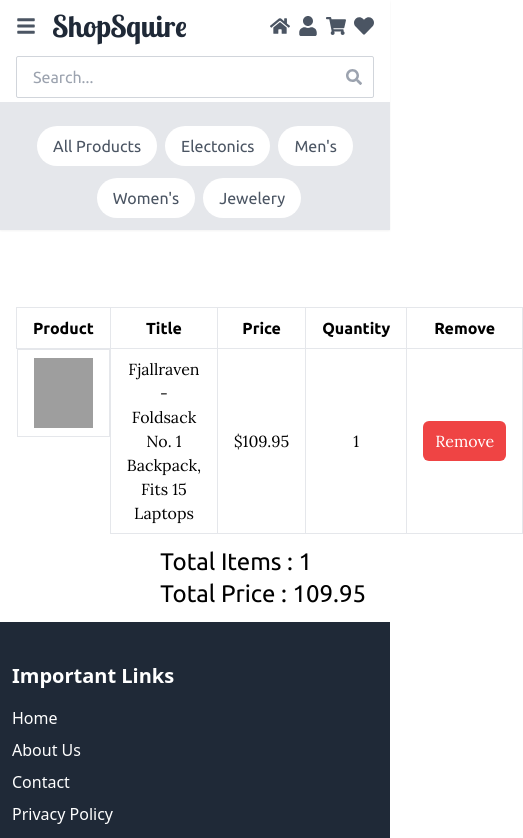
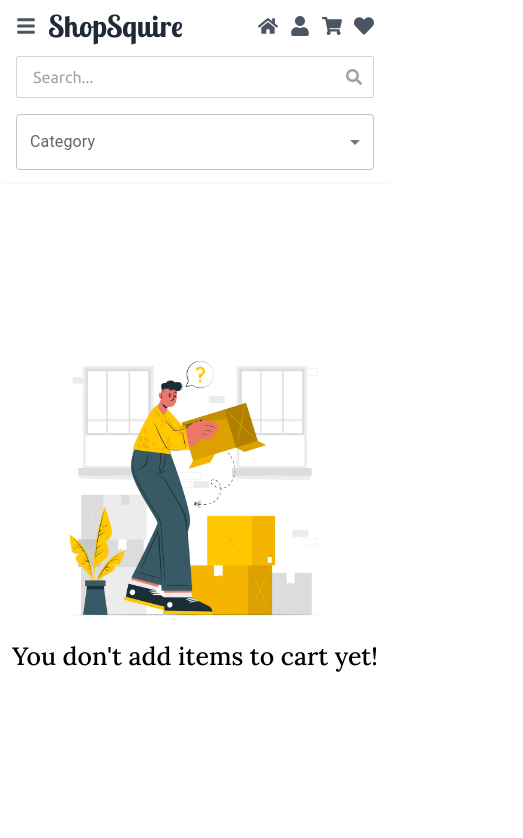
Before and after one commit to himanshusharma2007/ShopSquire, a React (Vite) app: page /cart in a window 390 px wide. Shown: the top 838 px of the page, 523 px wide, since content can reach past the window. Built offline with nearby package versions, Linux system fonts and the light colour scheme; grey boxes are pictures that could not be loaded.

Commit message:
add to cart functionality added

```diff
--- a/index.html
+++ b/index.html
@@ -10,6 +10,7 @@
       href="https://fonts.googleapis.com/css2?family=Lobster+Two:ital,wght@0,400;0,700;1,400;1,700&family=Lora:ital,wght@0,400..700;1,400..700&family=Ubuntu:ital,wght@0,300;0,400;0,500;0,700;1,300;1,400;1,500;1,700&display=swap"
       rel="stylesheet"
     />
+    <!-- <link rel="stylesheet" href="index.css"> -->
     <title>ShopSquire</title>
   </head>
   <body>
--- a/src/App.css
+++ b/src/App.css
@@ -1,3 +1,4 @@
+
 .website-name {
   font-family: "Lobster Two", sans-serif;
   font-weight: 400;
@@ -12,8 +13,7 @@
   font-family: "Lora", serif;
   font-optical-sizing: auto;
 }
-@media (min-width: 768px) {
-  .device-screen {
-    min-height: 80vh;
-  }
+
+.device-screen {
+  min-height: 80vh;
 }
--- a/src/App.jsx
+++ b/src/App.jsx
@@ -8,9 +8,22 @@ import "./App.css";
 import Cart from "./pages/Cart";
 
 const App = () => {
-
+  // const testobj = {
+  //   id: 1,
+  //   title: "Fjallraven - Foldsack No. 1 Backpack, Fits 15 Laptops",
+  //   price: 109.95,
+  //   description:
+  //     "Your perfect pack for everyday use and walks in the forest. Stash your laptop (up to 15 inches) in the padded sleeve, your everyday",
+  //   category: "men's clothing",
+  //   image: "https://fakestoreapi.com/img/81fPKd-2AYL._AC_SL1500_.jpg",
+  //   rating: {
+  //     rate: 3.9,
+  //     count: 120,
+  //   },
+  // };
 
     const [wishedProducts, setWishedProducts] = useState([]);
+    const [cartProducts, setcartProducts] = useState([]);
   return (
     <Router>
       <Routes>
@@ -19,6 +32,8 @@ const App = () => {
           path="/"
           element={
             <Home
+              cartProducts={cartProducts}
+              setcartProducts={setcartProducts}
               wishedProducts={wishedProducts}
               setWishedProducts={setWishedProducts}
             />
@@ -28,13 +43,23 @@ const App = () => {
           path="/mywishlist"
           element={
             <MyWishlist
+              cartProducts={cartProducts}
+              setcartProducts={setcartProducts}
               wishedProducts={wishedProducts}
               setWishedProducts={setWishedProducts}
             />
           }
         />
         <Route path="/login" element={<Login />} />
-        <Route path="/cart" element={<Cart />} />
+        <Route
+          path="/cart"
+          element={
+            <Cart
+              cartProducts={cartProducts}
+              setcartProducts={setcartProducts}
+            />
+          }
+        />
       </Routes>
     </Router>
   );
--- a/src/components/Filters.jsx
+++ b/src/components/Filters.jsx
@@ -1,9 +1,18 @@
-import React from 'react'
+import React from "react";
+import { Select, MenuItem, FormControl, InputLabel } from "@mui/material";
 
-const Filters = ({FilterProducts}) => {
+const Filters = ({ FilterProducts }) => {
+  const [selectedCategory, setSelectedCategory] = React.useState("");
+
+  const handleCategoryChange = (event) => {
+    setSelectedCategory(event.target.value);
+    FilterProducts(event.target.value.toLowerCase());
+  };
+
   return (
-    <div className="bg-gray-200 ">
-      <div className=" mx-auto py-3 flex flex-wrap items-center justify-center space-x-2 space-y-3 sm:space-y-0 sm:space-x-4 Ubuntu">
+    <div className="bg-gray-200">
+      {/* Large screen filters */}
+      <div className="mx-auto py-3 hidden md:flex flex-wrap items-center justify-center space-x-2 space-y-3 sm:space-y-0 sm:space-x-4 Ubuntu ">
         <button
           onClick={() => FilterProducts("")}
           className="px-4 py-2 rounded-full bg-white text-gray-600 hover:bg-gray-100 mt-3 sm:mt-0"
@@ -34,11 +43,29 @@ const Filters = ({FilterProducts}) => {
         >
           Jewelery
         </button>
+      </div>
 
-        {/* Add more filter options as needed */}
+      {/* Small screen filters (dropdown) */}
+      <div className="mx-auto py-3 md:hidden px-4 bg-white">
+        <FormControl fullWidth>
+          <InputLabel id="category-select-label">Category</InputLabel>
+          <Select
+            labelId="category-select-label"
+            id="category-select"
+            value={selectedCategory}
+            onChange={handleCategoryChange}
+            label="Category"
+          >
+            <MenuItem value="">All Products</MenuItem>
+            <MenuItem value="electronics">Electronics</MenuItem>
+            <MenuItem value="men's clothing">Men's</MenuItem>
+            <MenuItem value="women's clothing">Women's</MenuItem>
+            <MenuItem value="jewelery">Jewelery</MenuItem>
+          </Select>
+        </FormControl>
       </div>
     </div>
   );
 };
 
-export default Filters
+export default Filters;
--- a/src/components/Footer.jsx
+++ b/src/components/Footer.jsx
@@ -4,7 +4,7 @@ import { FaCcVisa, FaCcMastercard, FaCcPaypal } from "react-icons/fa";
 
 const Footer = () => {
   return (
-    <footer className="bg-gray-800 text-white py-10  px-3">
+    <footer className="bg-gray-800 text-white py-10  px-4 Lora">
       <div className="container mx-auto grid grid-cols-1 md:grid-cols-3 gap-8">
         <div>
           <h3 className="text-xl font-bold mb-4">Important Links</h3>
@@ -84,8 +84,8 @@ const Footer = () => {
       </div>
       <div className="container mx-auto mt-8 text-center">
         <p>
-          &copy; {new Date().getFullYear()} ShopSquire. All rights
-          reserved. This website made by Himanshu Sharma.
+          &copy; {new Date().getFullYear()} ShopSquire. All rights reserved.
+          This website made by Himanshu Sharma.
         </p>
       </div>
     </footer>
--- a/src/components/Header.jsx
+++ b/src/components/Header.jsx
@@ -21,7 +21,7 @@ const Header = ({ FilterProducts, searchTerm, setSearchTerm }) => {
     <header className="bg-white shadow-sm fixed top-0 left-0 right-0 z-10 max-h-[35vh] overflow-y-hidden">
       <div className=" mx-auto flex items-center justify-between px-4 py-2">
         <div className="flex items-center">
-          <button className="md:hidden mr-4" onClick={toggleDrawer}>
+          <button className="md:hidden mr-3" onClick={toggleDrawer}>
             <FaBars className="text-gray-600 text-xl" />
           </button>
           <Link to="/">
@@ -45,7 +45,7 @@ const Header = ({ FilterProducts, searchTerm, setSearchTerm }) => {
             <FaSearch className="absolute right-3 top-1/2 transform -translate-y-1/2 text-gray-400" />
           </div>
         </div>
-        <div className="flex items-center space-x-2 sm:space-x-6">
+        <div className="flex items-center space-x-3 md:space-x-2 sm:space-x-6">
           <Link to="/">
             <button className="flex justify-center items-center space-x-1 text-gray-600 hover:text-gray-800">
               <FaHome className="text-xl" />
--- a/src/components/Notfound.jsx
+++ b/src/components/Notfound.jsx
@@ -3,9 +3,9 @@ import React from 'react'
  const NotFoundComp = ({ image,caption }) => {
 
    return (
-     <div className="wraper flex flex-col justify-center items-center  mt-[35vh] sm:mt-[30vh] md:mt-[20vh]  device-screen">
-       <img src={image} alt="not found" className="w-[200px] h-[200px] md:w-[400px] md:h-[400px]" />
-       <figcaption className='text-[25px] font-medium Lora '>{caption}</figcaption>
+     <div className="wraper flex flex-col justify-center items-center mt-[20vh] device-screen">
+       <img src={image} alt="not found" className="w-[300px] h-[300px] md:w-[400px] md:h-[400px]" />
+       <figcaption className='text-[25px] font-medium Lora text-center mx-3'>{caption}</figcaption>
      </div>
    );
  };
--- a/src/index.css
+++ b/src/index.css
@@ -1,4 +1,5 @@
 @import 'tailwindcss/base';
 @import 'tailwindcss/components';
 @import 'tailwindcss/utilities';
+
 /* <!-- index.css file */
--- a/src/pages/Cart.jsx
+++ b/src/pages/Cart.jsx
@@ -1,28 +1,50 @@
 import React, { useState } from "react";
 import Layout from "../components/Layout";
+import NotFoundComp from "../components/Notfound";
+import image from "../assets/6028969.jpg";
+import { GrClose } from "react-icons/gr";
 
-const Cart = () => {
-  const testobj = {
-    id: 1,
-    title: "Fjallraven - Foldsack No. 1 Backpack, Fits 15 Laptops",
-    price: 109.95,
-    description:
-      "Your perfect pack for everyday use and walks in the forest. Stash your laptop (up to 15 inches) in the padded sleeve, your everyday",
-    category: "men's clothing",
-    image: "https://fakestoreapi.com/img/81fPKd-2AYL._AC_SL1500_.jpg",
-    rating: {
-      rate: 3.9,
-      count: 120,
-    },
+const Cart = ({ cartProducts, setcartProducts }) => {
+  const [productQuantities, setProductQuantities] = useState(
+    cartProducts.reduce((acc, product) => {
+      acc[product.id] = 1;
+      return acc;
+    }, {})
+  );
+
+  // Calculate total price and total items
+  let totalPrice = 0;
+  let totalItems = 0;
+  for (const product of cartProducts) {
+    const quantity = productQuantities[product.id] || 0;
+    const roundedPrice = Math.round(product.price * 100) / 100; // Round price to two decimal places
+    totalPrice += roundedPrice * quantity;
+    totalItems += quantity;
+  }
+
+  // Remove product from cart
+  const removeProduct = (productId) => {
+    setcartProducts((prevCartProducts) =>
+      prevCartProducts.filter((product) => product.id !== productId)
+    );
+    setProductQuantities((prevProductQuantities) => {
+      const updatedQuantities = { ...prevProductQuantities };
+      delete updatedQuantities[productId];
+      return updatedQuantities;
+    });
   };
 
-  const [cartProducts, setCartProducts] = useState([testobj]);
-  const [quantity, setQuantity] = useState(1);
-  var totalPrice=0;
-  var noOfProducts=0;
   return (
     <Layout>
-      <div className="mt-[35vh] sm:mt-[30vh] md:mt-[20vh] device-screen w-full px-4 py-3">
+      {cartProducts.length === 0 ? (
+        <NotFoundComp
+          image={image}
+          caption="You don't add items to cart yet!"
+        />
+      ) : (
+        <div className="mt-[25vh] md:mt-[20vh] device-screen w-full px-4 py-3">
+          {/* Table for large devices */}
+          <div className="hidden md:block">
             <div className="lg:min-h-[63vh]">
               <table className="w-full border-collapse">
                 <thead>
@@ -45,10 +67,44 @@ const Cart = () => {
                         />
                       </td>
                       <td className="border px-4 py-2">{product.title}</td>
-                  <td className="border px-4 py-2">${product.price}</td>
-                  <td className="border px-4 py-2">{quantity}</td>
                       <td className="border px-4 py-2">
-                    <button className="px-3 py-2 text-white bg-red-500 rounded-md">
+                        ${product.price.toFixed(2)}
+                      </td>
+                      <td className="border px-4 py-2 ">
+                        <div className="wraper flex space-x-3 justify-center items-center">
+                          <button
+                            onClick={() =>
+                              setProductQuantities((prevState) => ({
+                                ...prevState,
+                                [product.id]: prevState[product.id] + 1,
+                              }))
+                            }
+                            className="w-6 h-6 border-2 border-black flex justify-center items-center"
+                          >
+                            +
+                          </button>
+                          <div>{productQuantities[product.id]}</div>
+                          <button
+                            onClick={() =>
+                              setProductQuantities((prevState) => ({
+                                ...prevState,
+                                [product.id]:
+                                  prevState[product.id] > 1
+                                    ? prevState[product.id] - 1
+                                    : 1,
+                              }))
+                            }
+                            className="w-6 h-6 border-2 border-black flex justify-center items-center"
+                          >
+                            -
+                          </button>
+                        </div>
+                      </td>
+                      <td className="border px-4 py-2">
+                        <button
+                          onClick={() => removeProduct(product.id)}
+                          className="px-3 py-2 text-white bg-red-500 rounded-md"
+                        >
                           Remove
                         </button>
                       </td>
@@ -57,21 +113,80 @@ const Cart = () => {
                 </tbody>
               </table>
             </div>
-        <div className=" w-full  flex flex-col justify-center items-end pr-2 Ubuntu text-2xl mt-3 ">
-          <div>
-            {cartProducts.map((product) => {
-              totalPrice += product.price;
-              noOfProducts++;
-            })}
-            <div className="list1">
-              <h1>Total Items : {noOfProducts}</h1>
           </div>
-            <div className="list1">
-              <h1>Total Price : {totalPrice}</h1>
+
+          {/* Responsive design for smaller devices */}
+          <div className="md:hidden grid grid-cols-1 sm:grid-cols-2   gap-20 px-2 sm:px-4 py-3">
+            {cartProducts.map((product) => (
+              <div
+                key={product.id}
+                className="bg-white rounded-lg shadow-md overflow-hidden transition-all duration-300 hover:scale-105 hover:shadow-xl cursor-pointer  Lora  sm:mx-8 w-full"
+              >
+                <div className="flex flex-col items-center justify-start relative w-full py-4 ">
+                  <div className="relative image p-1 w-full h-[30vh] ">
+                    <img
+                      src={product.image}
+                      alt={product.title}
+                      className="w-full h-full   object-contain"
+                    />
+                    <button
+                      onClick={() => removeProduct(product.id)}
+                      className="like absolute top-0 right-2 bg-white  rounded-full p-2"
+                    >
+                      <GrClose fontSize="28px" fontWeight="200" />
+                    </button>
+                  </div>
+                  <div className="p-4">
+                    <h3 className="text-lg font-semibold text-gray-800 mb-1 h-[77px]  overflow-y-hidden">
+                      {product.title}
+                    </h3>
+                  </div>
+                  <div className="flex justify-between items-center mb-3 w-full px-4">
+                    <p className="text-gray-600">${product.price.toFixed(2)}</p>
+                    <div className="child-wraper flex space-x-3 items-center">
+                      <button
+                        onClick={() =>
+                          setProductQuantities((prevState) => ({
+                            ...prevState,
+                            [product.id]: prevState[product.id] + 1,
+                          }))
+                        }
+                        className="w-6 h-6 border-2 border-black flex justify-center items-center"
+                      >
+                        +
+                      </button>
+                      <div>{productQuantities[product.id]}</div>
+                      <button
+                        onClick={() =>
+                          setProductQuantities((prevState) => ({
+                            ...prevState,
+                            [product.id]:
+                              prevState[product.id] > 1
+                                ? prevState[product.id] - 1
+                                : 1,
+                          }))
+                        }
+                        className="w-6 h-6 border-2 border-black flex justify-center items-center"
+                      >
+                        -
+                      </button>
                     </div>
                   </div>
                 </div>
               </div>
+            ))}
+          </div>
+
+          <div className=" w-full  flex flex-col justify-center items-end pr-2 Ubuntu text-2xl mt-3 ">
+            <div className="list1">
+              <h1>Total Items : {totalItems}</h1>
+            </div>
+            <div className="list1">
+              <h1>Total Price : ${totalPrice.toFixed(2)}</h1>
+            </div>
+          </div>
+        </div>
+      )}
     </Layout>
   );
 };
```
Also changed, not shown: src/components/ProductCard.jsx (+42 -8 lines), src/pages/Home.jsx (+14 -4 lines), src/pages/MyWishlist.jsx (+9 -2 lines). Lines whose indentation alone changed are shown as unchanged.
